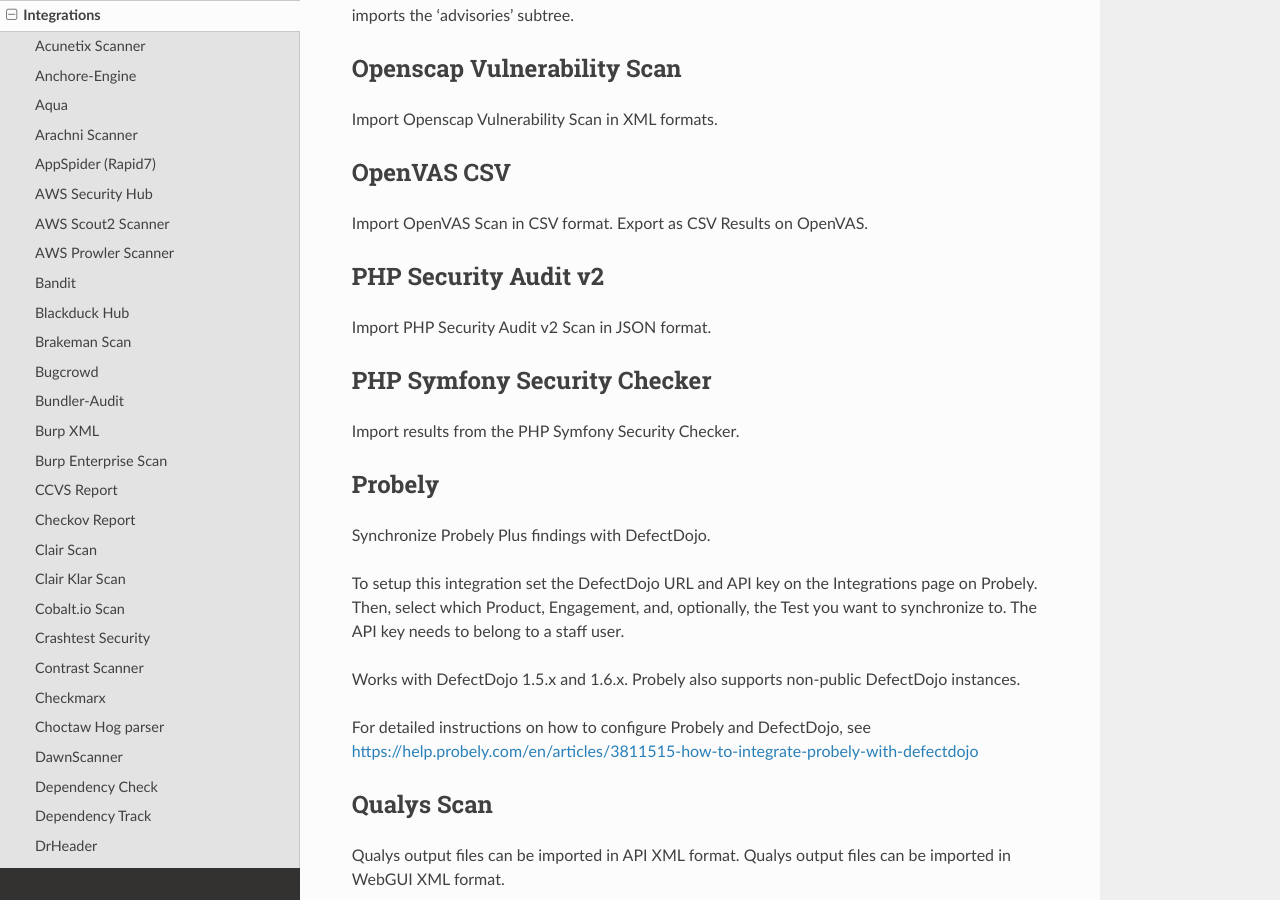
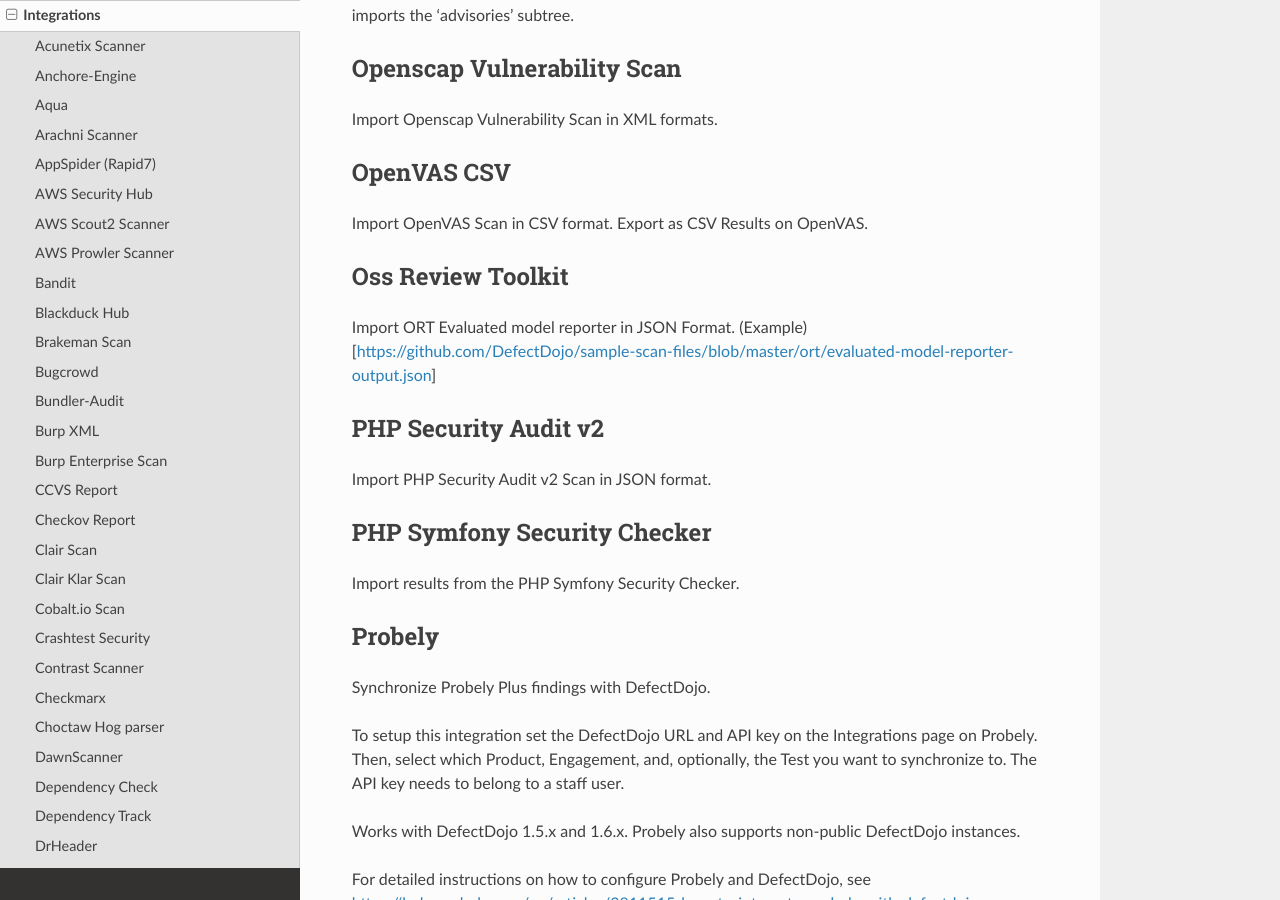
Before and after one commit to DefectDojo/Documentation, a Sphinx documentation site: the page built from docs/integrations.rst, in a window 1280 px wide and 900 px high, scrolled down 6062 px. Built offline with Sphinx 7.4.7 and the Read the Docs theme 2.0.0, drawn with Linux system fonts in a browser that asks for light colours.

Commit message:
add ORT integration (#151)
* add ORT integration

* Add link url to sample

```diff
--- a/docs/integrations.rst
+++ b/docs/integrations.rst
@@ -232,6 +232,10 @@
 OpenVAS CSV
 -----------
 Import OpenVAS Scan in CSV format. Export as CSV Results on OpenVAS.
+
+Oss Review Toolkit
+-----------
+Import ORT Evaluated model reporter in JSON Format. (Example)[https://github.com/DefectDojo/sample-scan-files/blob/master/ort/evaluated-model-reporter-output.json]
 
 PHP Security Audit v2
 ---------------------
```
